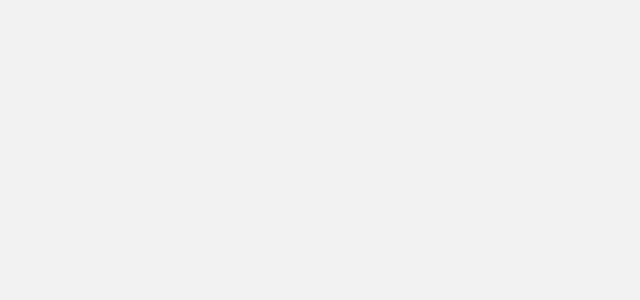
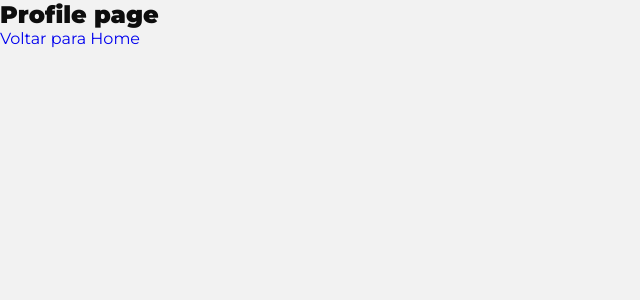
Before and after one commit to senac-pd1/florescer-front-end, a React (Vite) app: page /profile in a window 1280 px wide. Before the commit this address had no page. Shown: the top 300 px of the page, without its empty margins (0-640 px from the left). Built offline with nearby package versions, Linux system fonts and the light colour scheme.

Commit message:
terminando de estilizar navbar

```diff
--- a/package.json
+++ b/package.json
@@ -13,7 +13,8 @@
     "react": "^18.2.0",
     "react-dom": "^18.2.0",
     "react-icons": "^4.8.0",
-    "react-router-dom": "^6.10.0"
+    "react-router-dom": "^6.10.0",
+    "typewriter-effect": "^2.19.0"
   },
   "devDependencies": {
     "@types/react": "^18.0.28",
--- a/src/RoutesApp.tsx
+++ b/src/RoutesApp.tsx
@@ -1,11 +1,13 @@
 import { BrowserRouter, Route, Routes } from "react-router-dom";
 import HomePage from "./pages/HomePage/HomePage";
+import ProfilePage from "./pages/ProfilePage/ProfilePage";
 
 const RoutesApp = () => {
   return (
     <BrowserRouter>
       <Routes>
         <Route path="/" element={<HomePage />} />
+        <Route path="/profile" element={<ProfilePage />} />
       </Routes>
     </BrowserRouter>
   );
--- a/src/components/BurguerButton/BurguerButtonStyle.ts
+++ b/src/components/BurguerButton/BurguerButtonStyle.ts
@@ -4,8 +4,8 @@ export const StyledBurguer = styled.div<{ open: boolean }>`
   width: 2rem;
   height: 2rem;
   position: fixed;
-  top: 15px;
-  right: 20px;
+  top: 28px;
+  right: 25px;
   z-index: 20;
   display: none;
   cursor: pointer;
--- a/src/components/NavBar/NavBar.tsx
+++ b/src/components/NavBar/NavBar.tsx
@@ -1,6 +1,7 @@
 import { LogoHeader, NavbarContainer } from "./NavBarStyle";
 import { motion } from "framer-motion";
 import logo from "./../../../src/assets/logoHeader.svg";
+import { Link } from "react-router-dom";
 interface NavBarProps {
   open: boolean;
 }
@@ -37,11 +38,11 @@ const NavBar = ({ open }: NavBarProps) => {
               Novas plantas
             </a>
           </motion.li>
-          {/* <motion.li whileTap={{ scale: 1.1 }}>
-            <a href="#newsletter" onClick={handleClick}>
-              Newsletter
-            </a>
-          </motion.li> */}
+          <motion.li whileTap={{ scale: 1.1 }}>
+            <Link to="/profile">
+              <a>Perfil</a>
+            </Link>
+          </motion.li>
         </ul>
       </nav>
     </NavbarContainer>
--- a/src/components/NavBar/NavBarStyle.ts
+++ b/src/components/NavBar/NavBarStyle.ts
@@ -52,9 +52,10 @@ export const NavbarContainer = styled.div<{ open: boolean }>`
     ul li {
       margin-top: 15px;
       padding: 10px;
-      :hover {
-        background-color: ${colorsVariables.white};
-      }
+      padding-left: 25px;
+    }
+    ul li:first-child {
+      margin-top: 55px;
     }
   }
 `;
--- /dev/null
+++ b/src/pages/ProfilePage/ProfilePage.tsx
@@ -0,0 +1,14 @@
+import { Link } from "react-router-dom";
+
+const ProfilePage = () => {
+  return (
+    <>
+      <h2>Profile page</h2>
+      <Link to="/">
+        <a>Voltar para Home</a>
+      </Link>
+    </>
+  );
+};
+
+export default ProfilePage;
```
Also changed, not shown: src/pages/ProfilePage/ProfilePageStyle.ts (added), 1 other file (tests, documents, lock files or other folders).
